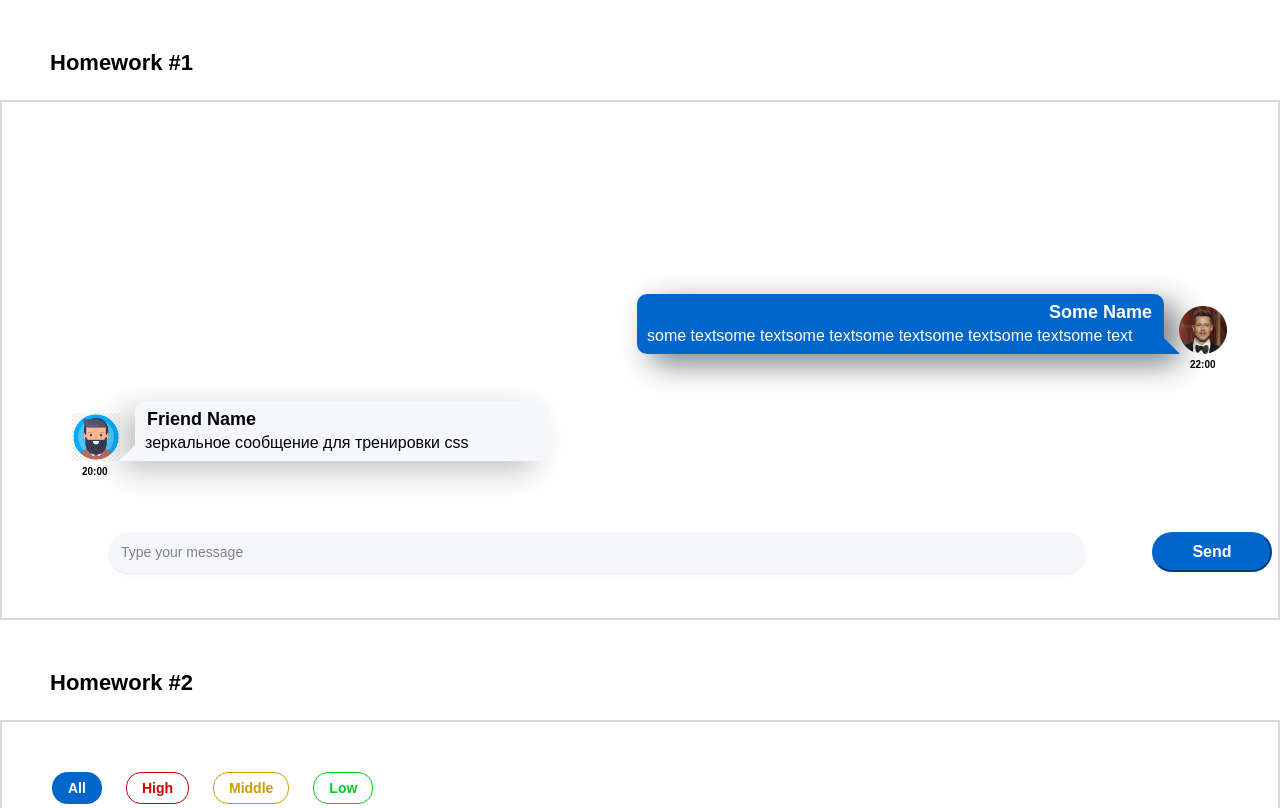
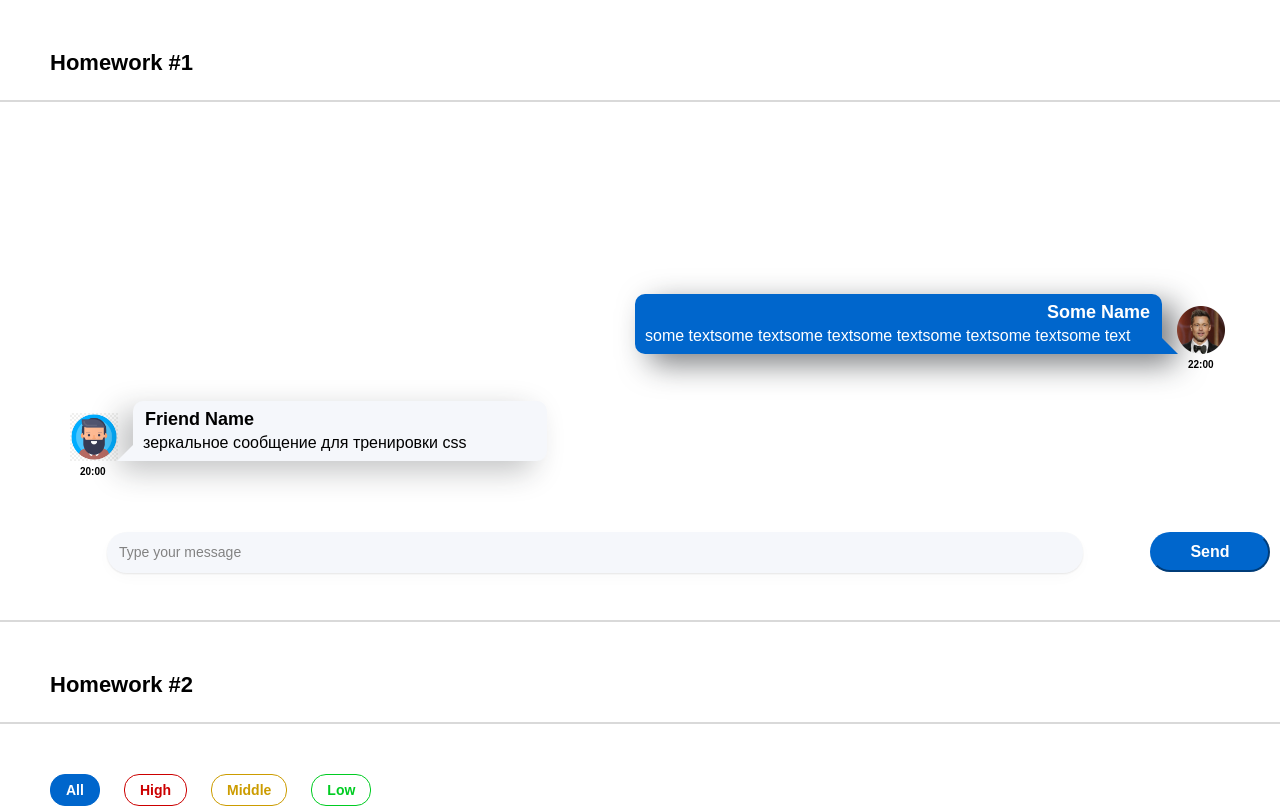
Before and after one commit to RomanSevryuk/HomeworksByIgnat, a React (Create React App) app: page / in a window 1280 px wide. Shown: the top 808 px of the page. Built offline with nearby package versions, Linux system fonts and the light colour scheme.

Commit message:
style(App) refactor border-bottom

```diff
--- a/public/index.html
+++ b/public/index.html
@@ -24,7 +24,7 @@
       work correctly both with client-side routing and a non-root public URL.
       Learn how to configure a non-root public URL by running `npm run build`.
     -->
-    <title>React App</title>
+    <title>Homeworks by Ignat</title>
   </head>
   <body>
     <noscript>You need to enable JavaScript to run this app.</noscript>
--- a/src/index.tsx
+++ b/src/index.tsx
@@ -6,7 +6,7 @@
 import store from './s2-homeworks/hw10/bll/store'
 import {Provider} from 'react-redux'
 
-const root = ReactDOM.createRoot(document.getElementById('root') as HTMLElement)
+const root = ReactDOM.createRoot( document.getElementById('root') as HTMLElement)
 root.render(
     <React.StrictMode>
         {/*для дз 10*/}
--- a/src/s1-main/App.module.css
+++ b/src/s1-main/App.module.css
@@ -6,7 +6,7 @@
     padding: 50px;
     position: relative;
     height: 520px;
-    border: 2px solid #D9D9D9;
+    border-bottom: 2px solid #D9D9D9;
 }
 
 
@@ -17,4 +17,5 @@
     font-weight: 600;
     font-size: 22px;
     color: #000000;
+    border-bottom: 2px solid #D9D9D9;
 }
```
